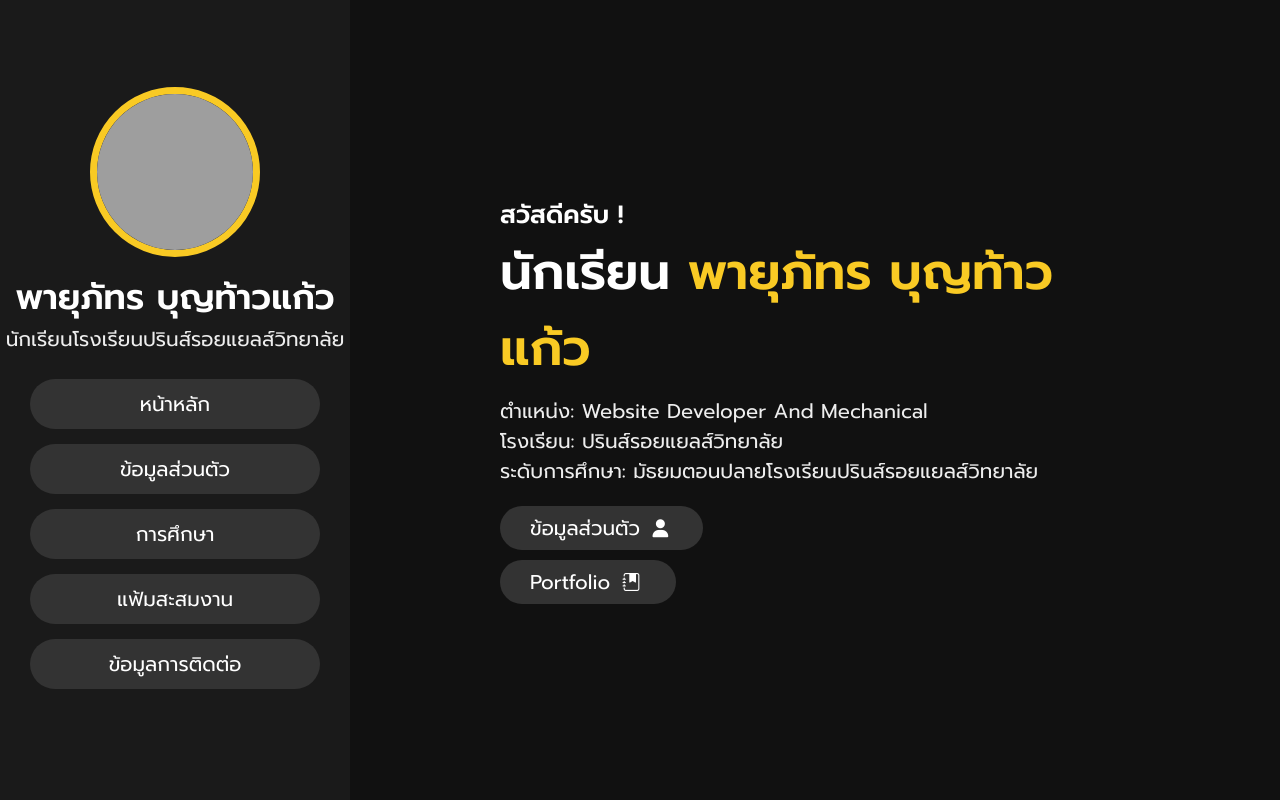
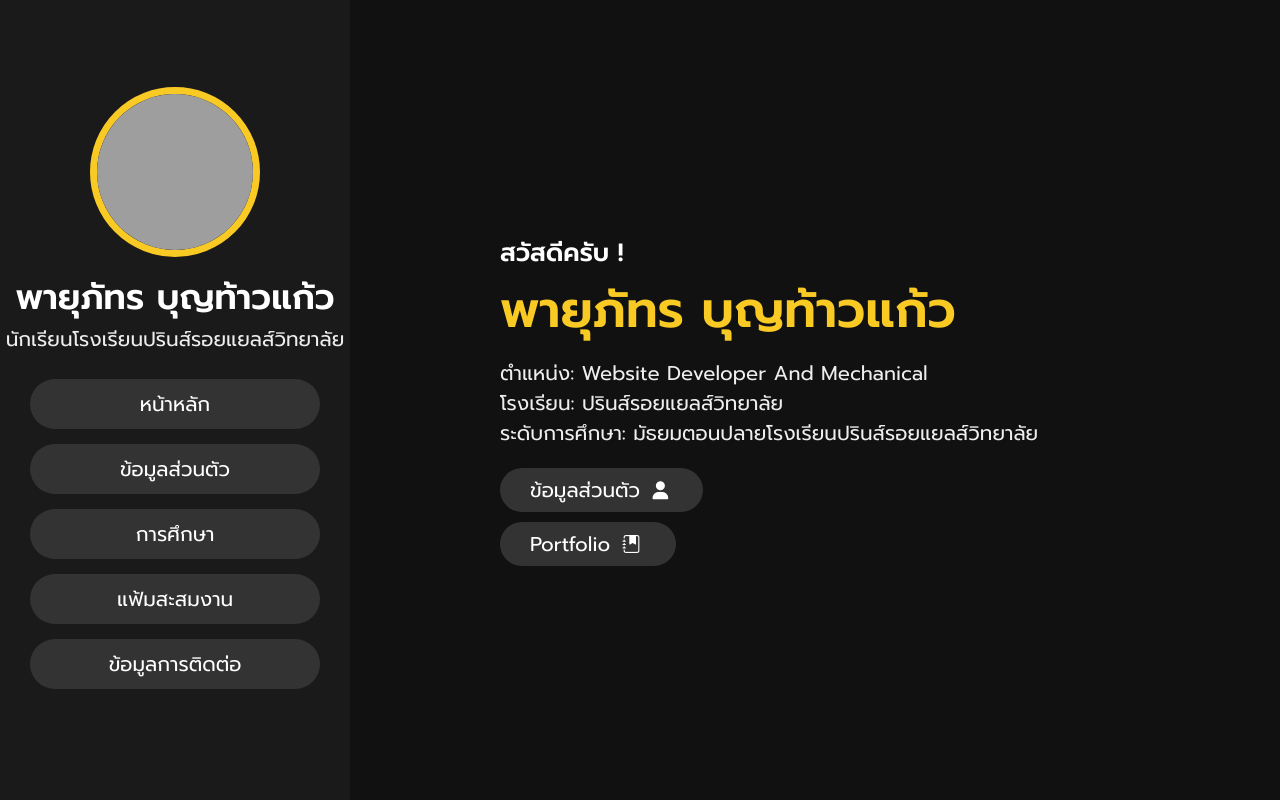
Before and after one commit to PayuphatBoontaokaew/portfolio, a plain HTML site: page index.html in a window 1280 px wide. Shown: the top 800 px of the page. Drawn offline with nearby package versions, Linux system fonts and the light colour scheme; grey boxes are pictures that could not be loaded.

Commit message:
update index.html

```diff
--- a/index.html
+++ b/index.html
@@ -46,7 +46,7 @@
 <section class="home" id="home">
 
     <h3>สวัสดีครับ !</h3>
-    <h1>นักเรียน <span>พายุภัทร บุญท้าวแก้ว</span></h1>
+    <h1><span>พายุภัทร บุญท้าวแก้ว</span></h1>
     <p>ตำแหน่ง: Website Developer and Mechanical<br>
     โรงเรียน:  ปรินส์รอยแยลส์วิทยาลัย<br>
     ระดับการศึกษา:  มัธยมตอนปลายโรงเรียนปรินส์รอยแยลส์วิทยาลัย<br>
```
